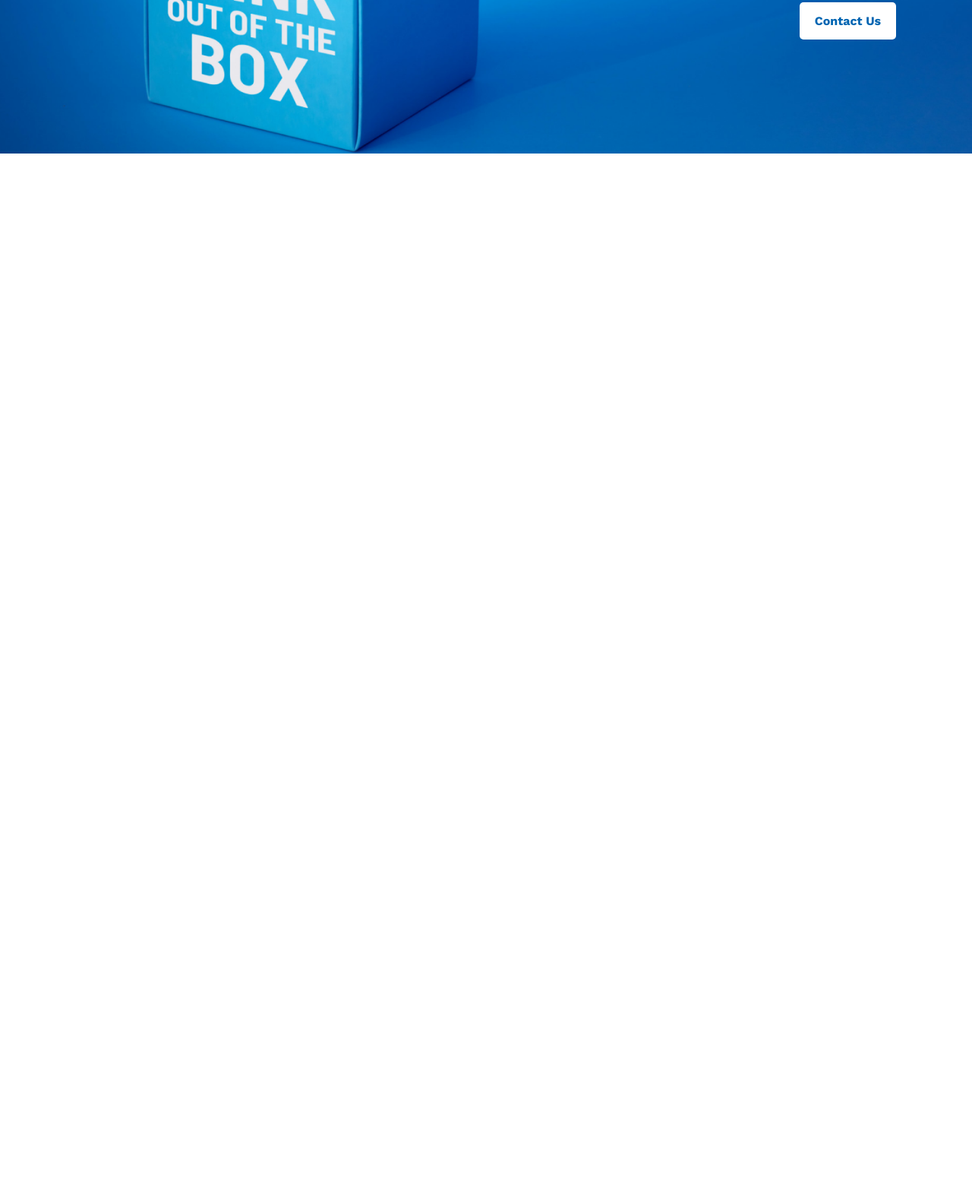
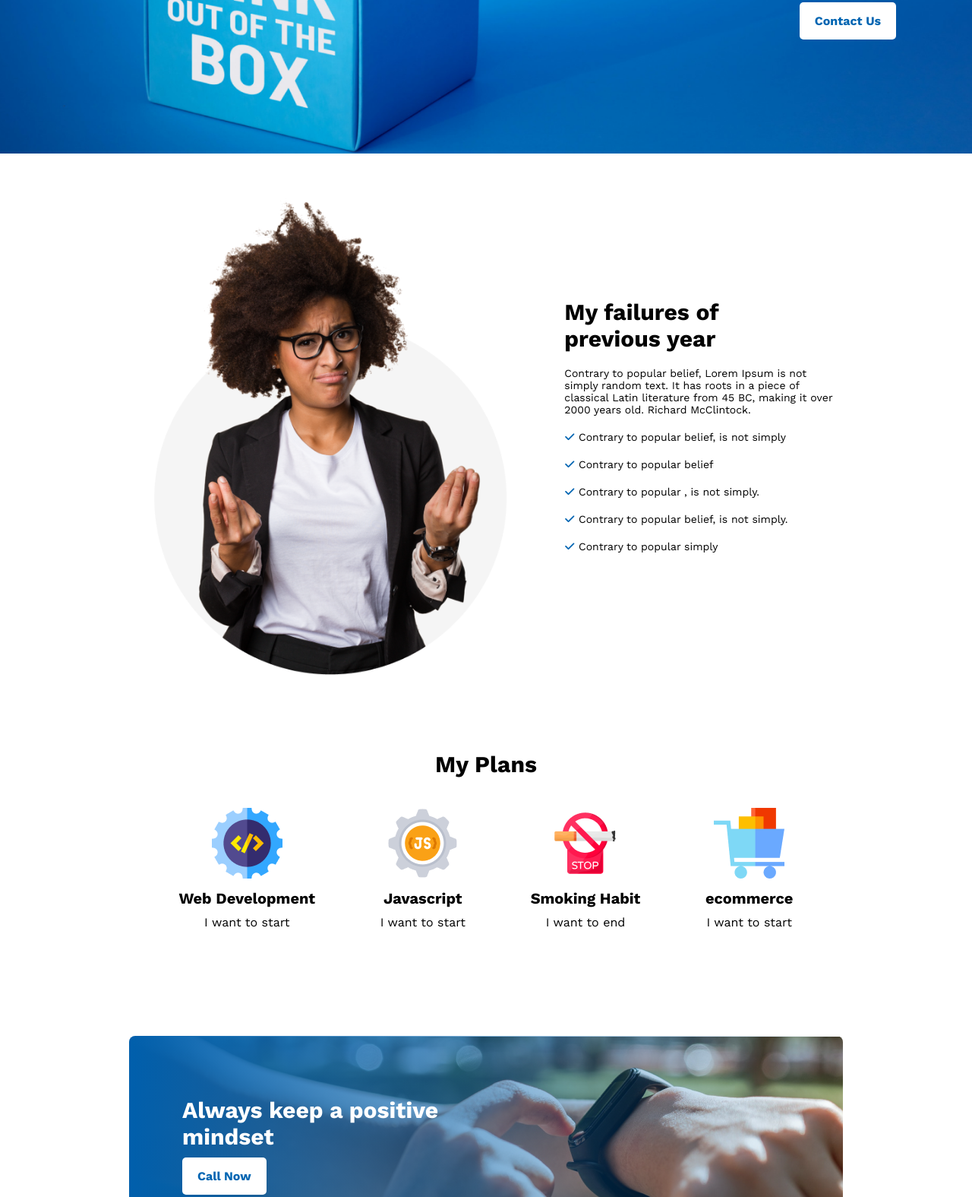
Before and after one commit to anissvr/new-year-portfolio, a plain HTML site: page index.html in a window 1280 px wide. Shown: the part 493-2068 px from the top of the page at 76% size. Before the commit the page ends 800 px from the top, so only its background shows below. Drawn offline with nearby package versions, Linux system fonts and the light colour scheme.

Commit message:
calling-added

```diff
--- a/index.html
+++ b/index.html
@@ -9,6 +9,7 @@
     <link rel="preconnect" href="https://fonts.googleapis.com">
     <link rel="preconnect" href="https://fonts.gstatic.com" crossorigin>
     <link href="https://fonts.googleapis.com/css2?family=Work+Sans:wght@400;500;700&display=swap" rel="stylesheet">
+    <link rel="stylesheet" href="https://cdnjs.cloudflare.com/ajax/libs/font-awesome/6.1.1/css/all.min.css">
     <link rel="stylesheet" href="style.css">
 </head>
 
@@ -17,13 +18,67 @@
         <div class="content-area">
             <h1 class="header-title">All Thinks Are<br> Possible If You <br>believe</h1>
             <p class="header-des">
-                There are many variations of passages of Lorem Ipsum <br>available, but the majority have suffered alteration in some <br>form, by injected humour, or randomised words
+                There are many variations of passages of Lorem Ipsum <br>available, but the majority have suffered
+                alteration in some <br>form, by injected humour, or randomised words
             </p>
             <a class="btn" href="#">Contact Us</a>
         </div>
     </header>
     <main>
-
+        <!-- reson-section -->
+        <section class="reson-section">
+            <div class="reson-area">
+                <img src="images/person.png" alt="">
+                <div class="content-area">
+                    <h2 class="section-title">My failures of <br>previous year</h2>
+                    <p>Contrary to popular belief, Lorem Ipsum is not<br> simply random text. It has roots in a piece
+                        of<br>
+                        classical Latin literature from 45 BC, making it over <br>2000 years old. Richard McClintock.
+                    </p>
+                    <div class="check-part">
+                        <p><i class="fa-solid fa-check"></i> Contrary to popular belief, is not simply</p>
+                        <p><i class="fa-solid fa-check"></i> Contrary to popular belief</p>
+                        <p><i class="fa-solid fa-check"></i> Contrary to popular , is not simply.</p>
+                        <p><i class="fa-solid fa-check"></i> Contrary to popular belief, is not simply.</p>
+                        <p><i class="fa-solid fa-check"></i> Contrary to popular simply</p>
+                    </div>
+                </div>
+            </div>
+        </section>
+        <!-- plan-section -->
+        <section class="plan-section">
+            <h2 class="section-title">My Plans</h2>
+            <div class="plan-area">
+                <div class="plan-item">
+                    <img src="images/icons/web.png" alt="">
+                    <h4 class="plan-title">Web Development</h4>
+                    <p>I want to start</p>
+                </div>
+                <div class="plan-item">
+                    <img src="images/icons/js.png" alt="">
+                    <h4 class="plan-title">Javascript</h4>
+                    <p>I want to start</p>
+                </div>
+                <div class="plan-item">
+                    <img src="images/icons/smoke.png" alt="">
+                    <h4 class="plan-title">Smoking Habit</h4>
+                    <p>I want to end</p>
+                </div>
+                <div class="plan-item">
+                    <img src="images/icons/ecom.png" alt="">
+                    <h4 class="plan-title">ecommerce</h4>
+                    <p>I want to start</p>
+                </div>
+            </div>
+        </section>
+        <!-- calling-section -->
+        <section class="calling-section">
+            <div class="calling-area">
+                <h2 class="calling-title">Always keep a positive<br> mindset</h2>
+                <a class="btn" href="#">Call Now</a>
+            </div>
+        </section>
+        <!-- calling-section -->
     </main>
 </body>
 
--- a/style.css
+++ b/style.css
@@ -9,14 +9,10 @@ header{
     background-position: center;
     background-size: cover;
     padding:150px 100px;
-
-}
-.content-area{
     text-align: right;
 
 }
 .header-title{
-
     color: white;
     font-size: 65px;
 }
@@ -36,3 +32,58 @@ header{
     border-radius: 5px;
 
 }
+/* =========reson-section============ */
+.reson-section{
+    padding: 50px 120px;
+    text-align: left;
+}
+.reson-area{
+    display: flex;
+    gap: 60px;
+    justify-content: center;
+    align-items: center;
+}
+.reson-area img{
+    width: 500px;
+}
+.section-title {
+    font-size: 30px;
+}
+.content-area p{
+    margin: 20px 0;
+    font-size: 14px;
+}
+.content-area i{
+    color: #0065B2;
+}
+/* =========plan-section============ */
+.plan-section{
+    padding: 50px 150px;
+    text-align: center;
+}
+.plan-area{
+    display: flex;
+    justify-content: space-evenly;
+
+}
+.plan-item{
+    margin: 40px 0;
+}
+.plan-title{
+    font-size: 20px;
+    margin: 10px 0;
+}
+/* =========calling-section============ */
+.calling-section{
+    padding: 50px 170px;
+}
+.calling-area{
+    background-image: linear-gradient(90deg, #005FAC 0%, rgba(0, 95, 172, 0) 100%),url("images/watch.png");
+    border-radius: 8px;
+    padding: 70px;
+}
+.calling-title{
+    font-size: 30px;
+    margin: 10px 0;
+    color: white;
+}
```
